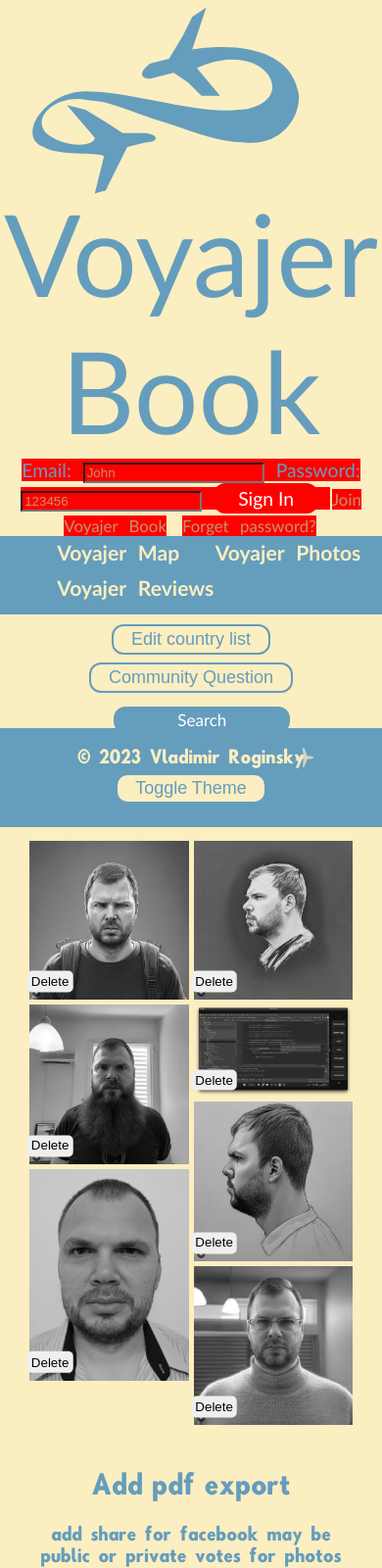
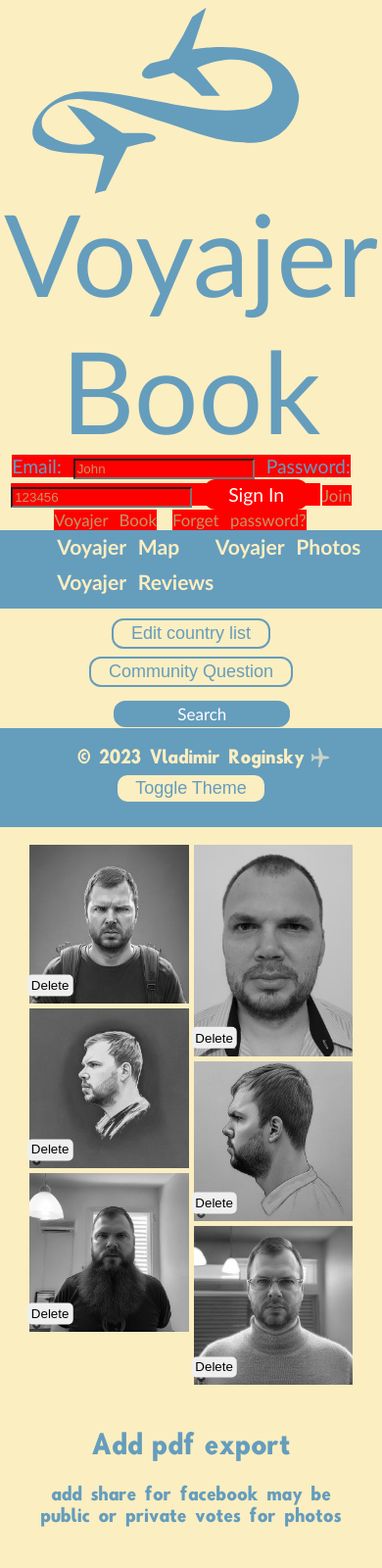
Before and after one commit to V1ad1mir/Flask-my-site, a Flask app: page /photos in a window 390 px wide. Shown: the whole page at 98% size. After the commit the page ends 1558 px from the top, so only its background shows below. Run offline with Flask 2, Linux system fonts and the light colour scheme; some libraries are stand-ins or nearby versions.

Commit message:
css change

```diff
--- a/static/css/style.css
+++ b/static/css/style.css
@@ -14,12 +14,16 @@
   --tertiary-color:#cb0554;
   }
 
-  .my-svg-image path{
-    fill: var(--primary-color);
+  .card-img-top {
+    transition: all 1s ease-in-out;
   }
 
-  .card-img-top {
-    transition: all 1s ease-in-out;
+  .filter-plane{
+    filter: invert(89%) sepia(6%) saturate(4308%) hue-rotate(308deg) brightness(134%) contrast(97%);
+  }
+
+  .dark-theme .filter-plane{
+    filter: invert(81%) sepia(11%) saturate(0%) hue-rotate(148deg) brightness(101%) contrast(89%);
   }
 
   .card-img-top.bigger {
@@ -37,21 +41,17 @@
 
   #gallery {
     line-height:0;
-    -webkit-column-count:5; /* split it into 5 columns */
-    -webkit-column-gap:5px; /* give it a 5px gap between columns */
-    -moz-column-count:5;
-    -moz-column-gap:5px;
     column-count:5;
     column-gap:5px;
  }
 
  @media (max-width: 800px) {
   #gallery {
-   -moz-column-count:    2;
-   -webkit-column-count: 2;
+
    column-count:         2;
   }
 }
+
 
  #gallery img {
   transition: filter 2s;
@@ -250,10 +246,14 @@
   padding:0 5px
   }
 
+  .header_block .form{
+    float:right;
+    margin-right: 20px;
+    line-height: 4px;
+  }
+
   .form {
-  float:right;
   font-family:'Trebuchet MS','Lucida Sans Unicode','Lucida Grande','Lucida Sans',Arial,sans-serif;
-  text-align:center
   }
 
   .form a {
@@ -551,7 +562,11 @@
   }
 
   div.center {
-  margin:auto
+    text-align: center;
+    margin-left:auto;
+    margin-right:auto;
+    padding-top:10px;
+    width:100%;
   }
 
   .logo svg:hover{
@@ -591,13 +606,11 @@
   margin-right:30px
   }
 
-  .form {
+.header_block .form{
   float:left;
   margin-top: 0;
   margin-bottom: 0;
-
-  }
-
+}
 
 
   span.form *{
--- a/templates/base.html
+++ b/templates/base.html
@@ -1,7 +1,7 @@
 <!DOCTYPE html>
 <html id="my-theme">
 {% block head%}
-
+<link rel="icon" href="{{ url_for('static', filename='img/1489135991.svg') }}">
 <link id="stylesheet" rel= "stylesheet" type= "text/css" href= "{{ url_for('static',filename='css/style.css') }}">
 <link rel="stylesheet" type= "text/css" href= "{{ url_for('static',filename='css/animation-plan.css') }}">
 <link rel="stylesheet" href="https://cdnjs.cloudflare.com/ajax/libs/font-awesome/5.13.0/css/all.min.css">
@@ -50,17 +50,7 @@
               </div>
         </span>
         {% else %}
-        <span class="form">
-            <form class = "signin" action="/sign" method="post">
-                <label for="fname">Email:</label>
-                <input type="text" name="email" placeholder="John" maxlength="25">
-                <label for="lname">Password:</label>
-                <input type="password" name="pw" placeholder="123456">
-                <input class ="blue_btn" type="submit" value="Sign In">
-            </form>
-            <a href="/register">Join Voyajer Book</a>
-            <a href="#">Forget password?</a>
-        </span>
+        {% include 'login-form.html' %}
         {% endif %}
 </div>
 <div class="menu1_block">
--- a/templates/bottom_block.html
+++ b/templates/bottom_block.html
@@ -1,5 +1,13 @@
 <div class="bottom_block">
-    <img class="animated-object" height='20px' src= "{{ url_for('static',filename='img/1489135991.svg') }}">
+    <object class="animated-object  filter-plane" height='20px' data="{{ url_for('static',filename='img/1489135991.svg') }}" type="image/svg+xml">
+
+      </object>
+
+
+
+
+
+
     <spin>&copy; 2023 Vladimir Roginsky</spin>
     <spin><button class="btn_build_map" onclick="toggleTheme()">Toggle Theme</button></spin>
 </div>
--- a/templates/build_list.html
+++ b/templates/build_list.html
@@ -72,6 +72,10 @@
 
 {% else %}
 <h1>Please sign in to add trip</h1>
+<div class="center logo_image">
+{% include 'login-form.html' %}
+</div>
+
 {% endif %}
 
 
--- /dev/null
+++ b/templates/login-form.html
@@ -0,0 +1,11 @@
+<span class="form">
+    <form class = "signin" action="/sign" method="post">
+        <label for="fname">Email:</label>
+        <input type="text" name="email" placeholder="John" maxlength="25">
+        <label for="lname">Password:</label>
+        <input type="password" name="pw" placeholder="123456">
+        <input class ="blue_btn" type="submit" value="Sign In">
+    </form>
+    <a href="/register">Join Voyajer Book</a>
+    <a href="#">Forget password?</a>
+</span>
--- a/templates/reviews.html
+++ b/templates/reviews.html
@@ -1,8 +1,5 @@
 {% extends 'base.html' %}
 {% block base %}
-<style>
-
-</style>
 
 <h1>Travel Reviews</h1>
 
```
Also changed, not shown: other parts of static/css/style.css (+27 -16 lines), static/img/1489135991.svg, static/img/air-travel.svg (deleted), static/uploads/Zoom_Meeting_2023-01-25_21-07-21.png (deleted).
